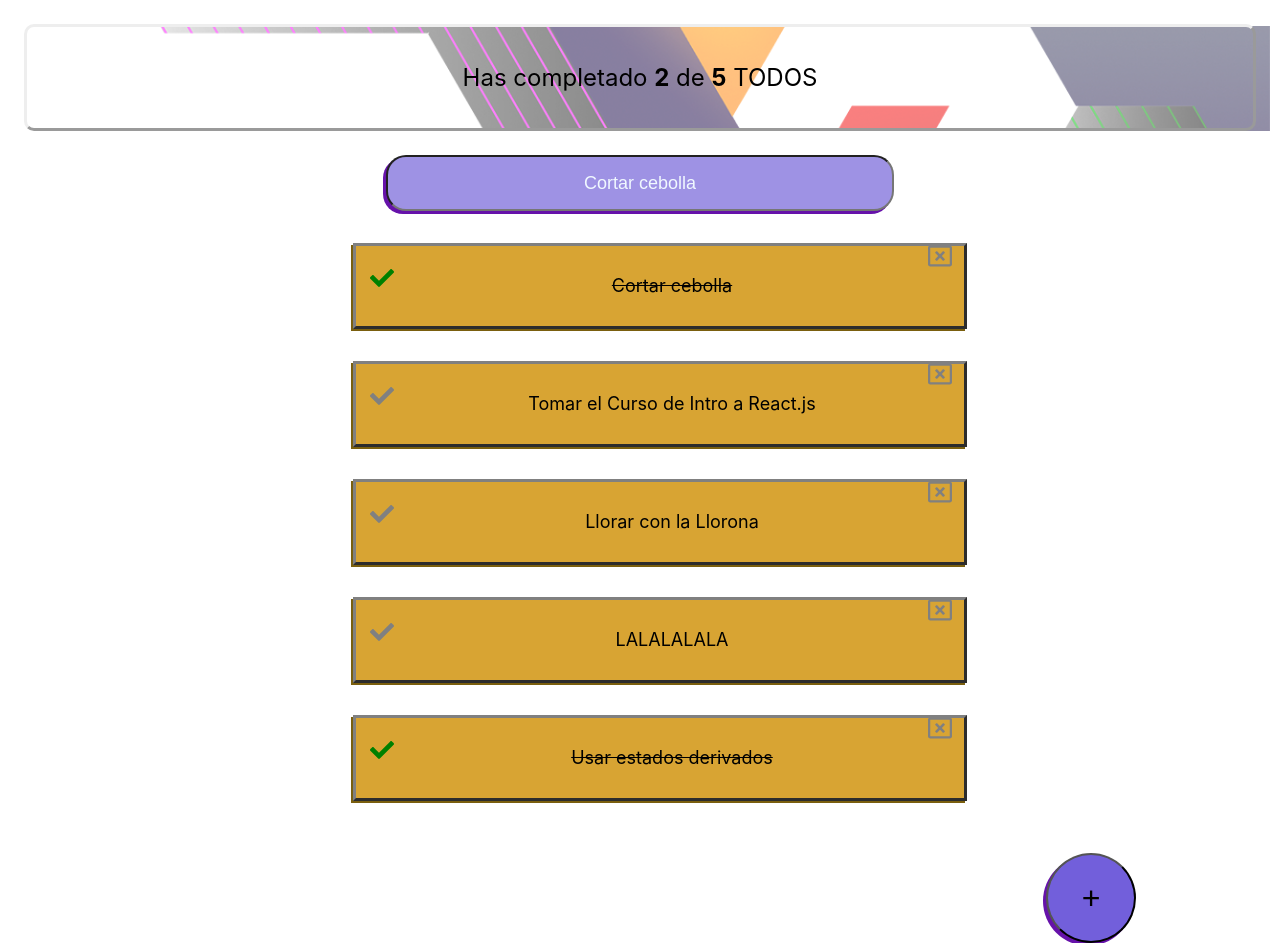
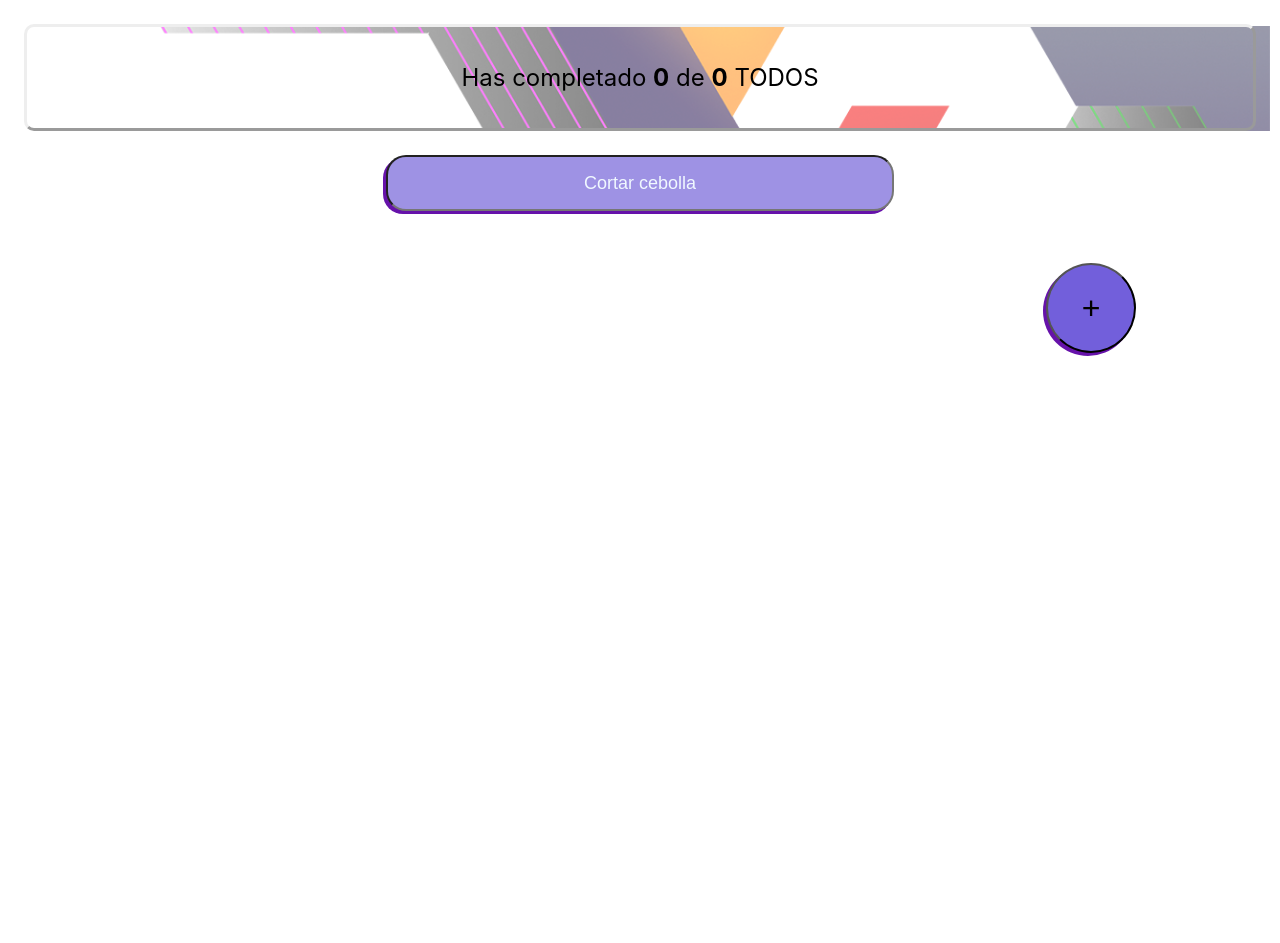
Before and after one commit to FelipeCardozo96/ToDo-Machine, a React (Create React App) app: page / in a window 1280 px wide. After the commit the page ends 800 px from the top, so only its background shows below. Built offline with nearby package versions, Linux system fonts and the light colour scheme.

Commit message:
Se creó un hook personalizado para el localStorage, se creó el archivo AppUi donde se van a renderizar los componentes.

```diff
--- a/src/App.css
+++ /dev/null
@@ -1,38 +0,0 @@
-.App {
-  text-align: center;
-}
-
-.App-logo {
-  height: 40vmin;
-  pointer-events: none;
-}
-
-@media (prefers-reduced-motion: no-preference) {
-  .App-logo {
-    animation: App-logo-spin infinite 20s linear;
-  }
-}
-
-.App-header {
-  background-color: #233553;
-  min-height: 100vh;
-  display: flex;
-  flex-direction: column;
-  align-items: center;
-  justify-content: center;
-  font-size: calc(10px + 2vmin);
-  color: white;
-}
-
-.App-link {
-  color: #97ca3f;
-}
-
-@keyframes App-logo-spin {
-  from {
-    transform: rotate(0deg);
-  }
-  to {
-    transform: rotate(360deg);
-  }
-}
--- a/src/App.js
+++ /dev/null
@@ -1,81 +0,0 @@
-import React from 'react';
-import { TodoCounter } from "./components/TodoCounter/TodoCounter";
-import { TodoSearch } from "./components/TodoSearch/TodoSearch";
-import { TodoList } from "./components/TodoList/TodoList";
-import { TodoItem } from "./components/TodoItem/TodoItem";
-import { CreateTodoButton } from "./components/CreateTodoButton/CreateTodoButton";
-import "./App.css";
-import { Background } from "./components/Background/Background";
-
-const defaultTodos = [
-  { text: 'Cortar cebolla', completed: true },
-  { text: 'Tomar el Curso de Intro a React.js', completed: false },
-  { text: 'Llorar con la Llorona', completed: false },
-  { text: 'LALALALALA', completed: false },
-  { text: 'Usar estados derivados', completed: true },
-];
-
-function App() {
-  const [todos, setTodos] = React.useState(defaultTodos);
-  const [searchValue, setSearchValue] = React.useState('');
-
-  const completedTodos = todos.filter(
-    todo => !!todo.completed
-  ).length;
-  const totalTodos = todos.length;
-
-  const searchedTodos = todos.filter(
-    (todo) => {
-      const todoText = todo.text.toLowerCase();
-      const searchText = searchValue.toLowerCase();
-      return todoText.includes(searchText);
-    }
-  );
-
-  const completeTodo = (text) => {
-    const newTodos = [...todos];
-    const todoIndex = newTodos.findIndex(
-      (todo) => todo.text == text
-    );
-    newTodos[todoIndex].completed = true;
-    setTodos(newTodos);
-  };
-
-  const deleteTodo = (text) => {
-    const newTodos = [...todos];
-    const todoIndex = newTodos.findIndex(
-      (todo) => todo.text == text
-    );
-    newTodos.splice(todoIndex, 1);
-    setTodos(newTodos);
-  };
-
-  return (
-    <>
-      <TodoCounter
-        completed={completedTodos}
-        total={totalTodos}
-      />
-      <TodoSearch
-        searchValue={searchValue}
-        setSearchValue={setSearchValue}
-      />
-
-      <TodoList>
-        {searchedTodos.map(todo => (
-          <TodoItem
-            key={todo.text}
-            text={todo.text}
-            completed={todo.completed}
-            onComplete={() => completeTodo(todo.text)}
-            onDelete={() => deleteTodo(todo.text)}
-          />
-        ))}
-      </TodoList>
-
-      <CreateTodoButton />
-    </>
-  );
-}
-
-export default App;
--- /dev/null
+++ b/src/components/App/App.css
@@ -0,0 +1,38 @@
+.App {
+  text-align: center;
+}
+
+.App-logo {
+  height: 40vmin;
+  pointer-events: none;
+}
+
+@media (prefers-reduced-motion: no-preference) {
+  .App-logo {
+    animation: App-logo-spin infinite 20s linear;
+  }
+}
+
+.App-header {
+  background-color: #233553;
+  min-height: 100vh;
+  display: flex;
+  flex-direction: column;
+  align-items: center;
+  justify-content: center;
+  font-size: calc(10px + 2vmin);
+  color: white;
+}
+
+.App-link {
+  color: #97ca3f;
+}
+
+@keyframes App-logo-spin {
+  from {
+    transform: rotate(0deg);
+  }
+  to {
+    transform: rotate(360deg);
+  }
+}
--- /dev/null
+++ b/src/components/App/App.js
@@ -0,0 +1,69 @@
+import React from 'react';
+import { AppUi } from './AppUi';
+import "./App.css";
+/* import { Background } from "../Background/Background"; */
+import { useLocalStorage } from './useLocalStorage';
+
+/* const defaultTodos = [
+  { text: 'Cortar cebolla', completed: true },
+  { text: 'Tomar el Curso de Intro a React.js', completed: false },
+  { text: 'Llorar con la Llorona', completed: false },
+  { text: 'LALALALALA', completed: false },
+  { text: 'Usar estados derivados', completed: true },
+]; */
+
+/* localStorage.setItem('TODOS_V1', JSON.stringify(defaultTodos));
+localStorage.removeItem('TODOS_V1'); */
+
+
+function App() {
+
+  const [todos, saveTodos] = useLocalStorage('TODOS_V1', []);
+  const [searchValue, setSearchValue] = React.useState('');
+
+  const completedTodos = todos.filter(
+    todo => !!todo.completed
+  ).length;
+  const totalTodos = todos.length;
+
+  const searchedTodos = todos.filter(
+    (todo) => {
+      const todoText = todo.text.toLowerCase();
+      const searchText = searchValue.toLowerCase();
+      return todoText.includes(searchText);
+    }
+  );
+
+  const completeTodo = (text) => {
+    const newTodos = [...todos];
+    const todoIndex = newTodos.findIndex(
+      (todo) => todo.text === text
+    );
+    newTodos[todoIndex].completed = true;
+    saveTodos(newTodos);
+  };
+
+  const deleteTodo = (text) => {
+    const newTodos = [...todos];
+    const todoIndex = newTodos.findIndex(
+      (todo) => todo.text === text
+    );
+    newTodos.splice(todoIndex, 1);
+    saveTodos(newTodos);
+  };
+
+  return (
+    <AppUi
+    completedTodos={completedTodos}
+    totalTodos={totalTodos}
+    searchValue={searchValue}
+    setSearchValue={setSearchValue}
+    searchedTodos={searchedTodos}
+    completeTodo={completeTodo}
+    deleteTodo={deleteTodo}
+    />
+  )
+
+}
+
+export default App;
--- /dev/null
+++ b/src/components/App/AppUi.js
@@ -0,0 +1,45 @@
+import React from 'react';
+import { TodoCounter } from "../TodoCounter/TodoCounter";
+import { TodoSearch } from "../TodoSearch/TodoSearch";
+import { TodoList } from "../TodoList/TodoList";
+import { TodoItem } from "../TodoItem/TodoItem";
+import { CreateTodoButton } from "../CreateTodoButton/CreateTodoButton";
+
+function AppUi({
+    completedTodos,
+    totalTodos,
+    searchValue,
+    setSearchValue,
+    searchedTodos,
+    completeTodo,
+    deleteTodo,
+}) {
+    return (
+        <>
+          <TodoCounter
+            completed={completedTodos}
+            total={totalTodos}
+          />
+          <TodoSearch
+            searchValue={searchValue}
+            setSearchValue={setSearchValue}
+          />
+
+          <TodoList>
+            {searchedTodos.map(todo => (
+              <TodoItem
+                key={todo.text}
+                text={todo.text}
+                completed={todo.completed}
+                onComplete={() => completeTodo(todo.text)}
+                onDelete={() => deleteTodo(todo.text)}
+              />
+            ))}
+          </TodoList>
+
+          <CreateTodoButton />
+        </>
+      );
+}
+
+export { AppUi }
--- /dev/null
+++ b/src/components/App/useLocalStorage.js
@@ -0,0 +1,24 @@
+import React from "react";
+
+function useLocalStorage(itemName, initialValue) {
+    const localStorageItem = localStorage.getItem(itemName);
+    let parsedItem;
+
+    if (!localStorageItem) {
+      localStorage.setItem(itemName, JSON.stringify(initialValue));
+      parsedItem = initialValue;
+    } else {
+      parsedItem = JSON.parse(localStorageItem);
+    }
+
+    const [item, setItem] = React.useState(parsedItem);
+
+    const saveItem = (newItem) => {
+      localStorage.setItem(itemName, JSON.stringify(newItem));
+      setItem(newItem);
+    };
+
+    return [item, saveItem];
+  }
+
+  export { useLocalStorage }
--- a/src/index.js
+++ b/src/index.js
@@ -1,7 +1,7 @@
 import React from 'react';
 import ReactDOM from 'react-dom/client';
 import './index.css';
-import App from './App';
+import App from './components/App/App';
 
 const root = ReactDOM.createRoot(document.getElementById('root'));
 root.render(<App />);
```
